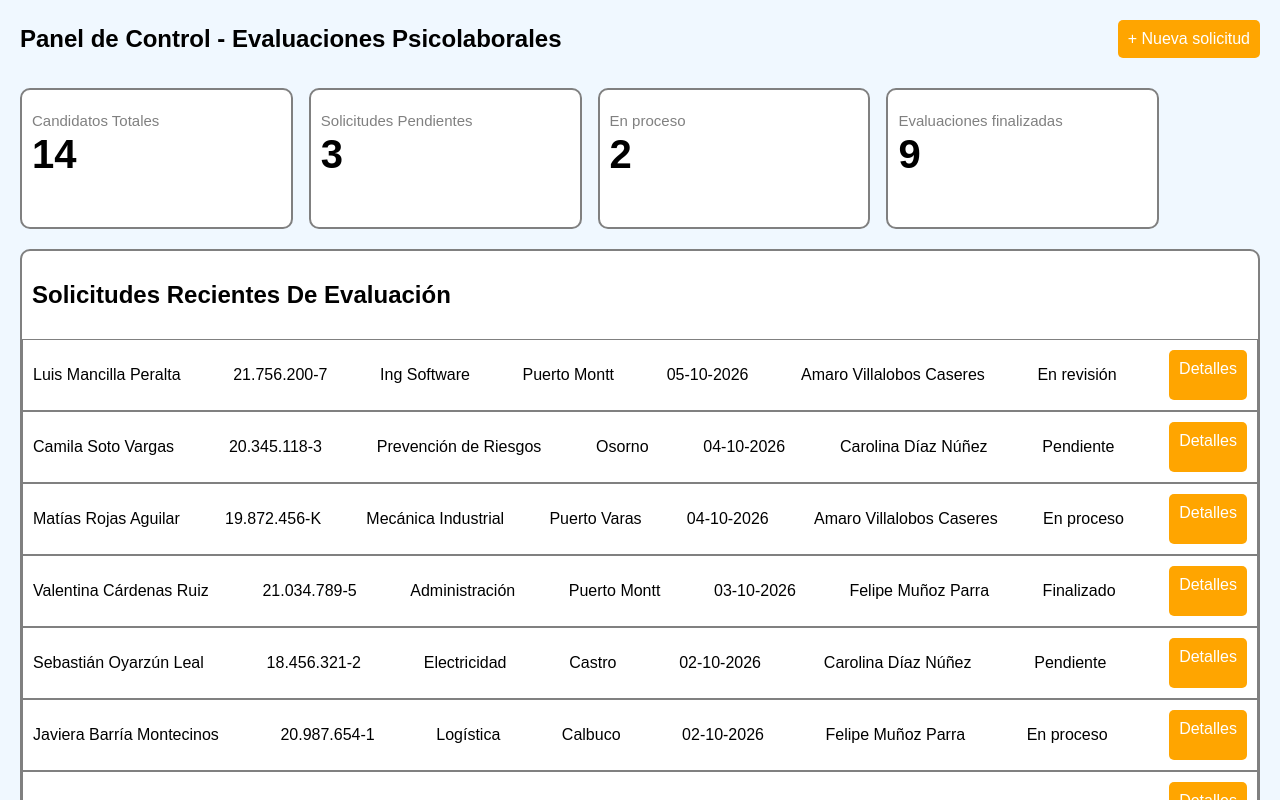
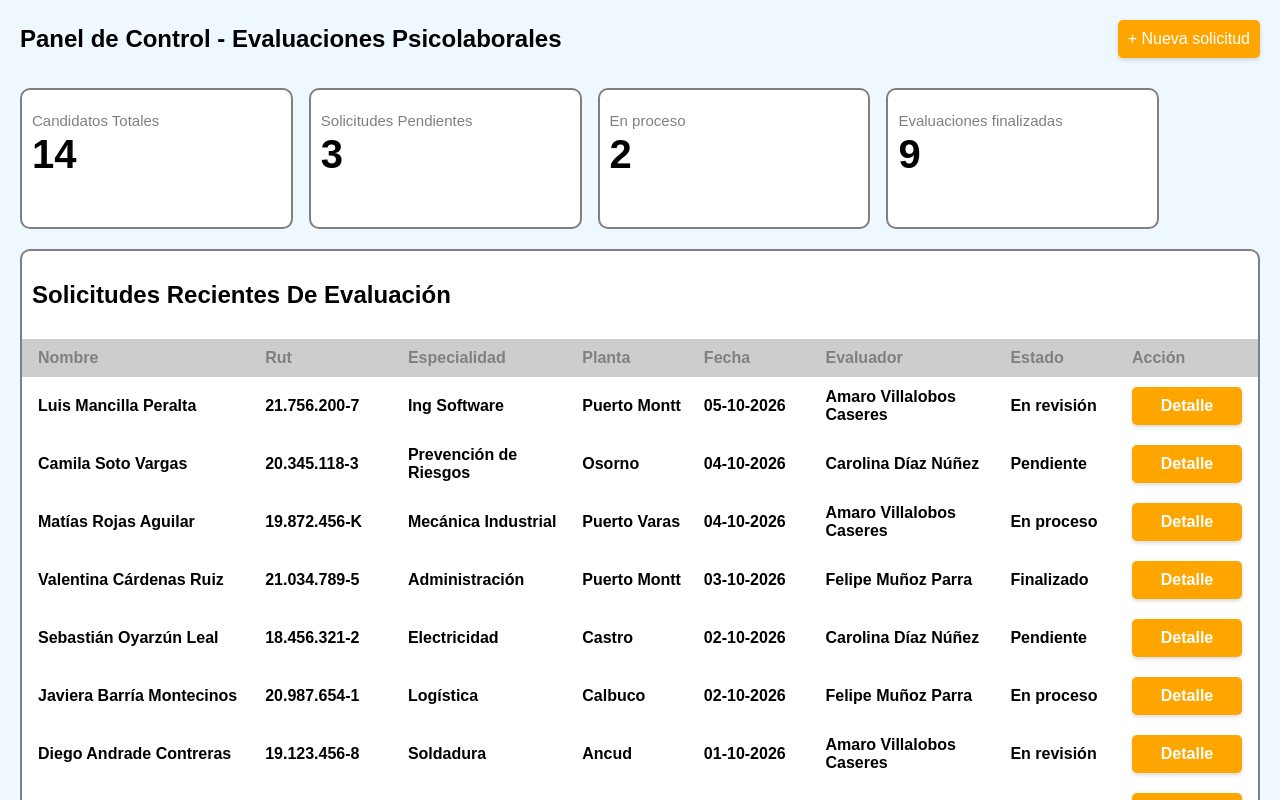
Before and after one commit to ruke-duoc-uc/Aqua-Contratos, a React (Vite) app in the folder vcm-psicolaboral/: page / in a window 1280 px wide. Shown: the top 800 px of the page. Built offline with nearby package versions, Linux system fonts and the light colour scheme.

Commit message:
Establiza la tabla de solicitudes recientes para que paresca mas a un tablas (item alineados)

```diff
--- a/vcm-psicolaboral/src/components/BotonOrange.jsx
+++ b/vcm-psicolaboral/src/components/BotonOrange.jsx
@@ -1,12 +1,34 @@
 /** Boton generico que seguramente se utilizará mas de una vez
  * @Autor Luxorar
  **/
+import { useState } from "react";
 
-function BotonOrange({texto,href}){
-    return(
-        <a href={href} className="nuevasolicitud"
-            style={{backgroundColor:"orange",borderRadius:"5px",padding:"10px", color:"white", textDecoration: "none"}}
-        >{texto}</a>
-    )
+function BotonOrange({ texto, href }) {
+    const [hover, setHover] = useState(false);
+
+    return (
+        <a
+            href={href}
+            onMouseEnter={() => setHover(true)}
+            onMouseLeave={() => setHover(false)}
+            style={{
+                display: "inline-block",
+                textAlign:"center",
+                backgroundColor: hover ? "darkorange" : "orange",
+                transform: hover ? "translateY(-4px)" : "translateY(0)",
+                boxShadow: hover
+                    ? "0 8px 16px rgba(0, 0, 0, 0.25)"
+                    : "0 2px 4px rgba(0, 0, 0, 0.15)",
+                borderRadius: "5px",
+                padding: "10px",
+                color: "white",
+                textDecoration: "none",
+                transition: "background-color 0.2s, transform 0.2s",
+            }}
+        >
+            {texto}
+        </a>
+    );
 }
+
 export default BotonOrange;
--- a/vcm-psicolaboral/src/components/CandidarosRecientes.jsx
+++ b/vcm-psicolaboral/src/components/CandidarosRecientes.jsx
@@ -1,25 +1,33 @@
-/**Lista para poner a los candidatos recientes
+/** Fila de la tabla de candidatos recientes
  * @Autor Luxorar
-**/
+ **/
 import BotonOrange from "./BotonOrange";
+import { COLUMNAS } from "./columnasTabla";
+import { jsxDEV as _jsxDEV } from "react/jsx-dev-runtime";
 
-function CandidatosRecientes({nombre, rut,especialidad,planta,fecha,evaluador,estado}){
-    return(
+function CandidatosRecientes({ nombre, rut, especialidad, planta, fecha, evaluador, estado }) {
+    return (
         <div
             style={{
-                border:"1px solid gray", backgroundColor:"white", display:"flex",gap:"16px",flexDirection:"row",
-                justifyContent:"space-between", padding:"10px"
+                display: "grid",
+                gridTemplateColumns: COLUMNAS,
+                alignItems: "center",
+                gap: "16px",
+                padding: "10px 16px",
+                backgroundColor: "white",
+                fontWeight: "bold",
             }}
         >
-            <p>{nombre}</p>
-            <p>{rut}</p>
-            <p>{especialidad}</p>
-            <p>{planta}</p>
-            <p>{fecha}</p>
-            <p>{evaluador}</p>
-            <p>{estado}</p>
-            <BotonOrange texto="Detalles" href="" />
+            <span>{nombre}</span>
+            <span>{rut}</span>
+            <span>{especialidad}</span>
+            <span>{planta}</span>
+            <span>{fecha}</span>
+            <span>{evaluador}</span>
+            <span>{estado}</span>
+            <BotonOrange texto="Detalle"/>
         </div>
-    );
+            );
 }
+
 export default CandidatosRecientes;
--- /dev/null
+++ b/vcm-psicolaboral/src/components/columnasTabla.js
@@ -0,0 +1,3 @@
+
+export const COLUMNAS =
+    "minmax(0, 2fr) minmax(0, 1.2fr) minmax(0, 1.5fr) minmax(0, 1fr) minmax(0, 1fr) minmax(0, 1.6fr) minmax(0, 1fr) 110px";
--- a/vcm-psicolaboral/src/pages/DashBoardPage.jsx
+++ b/vcm-psicolaboral/src/pages/DashBoardPage.jsx
@@ -1,6 +1,8 @@
 import IndicadorCard from "../components/IndicadorCard";
 import BotonOrange from "../components/BotonOrange";
 import CandidatosRecientes from "../components/CandidarosRecientes";
+import { COLUMNAS } from "../components/columnasTabla"
+import { jsxDEV as _jsxDEV } from "react/jsx-dev-runtime";
 
 function DashBoardPage(){
     let pendientes = 3;
@@ -61,6 +63,22 @@ const candidatos = [
                 }}
             >
                 <h2 style={{padding: "10px"}}>Solicitudes Recientes De Evaluación</h2>
+                {/* Tabla con los titulos de los atributos */}
+                        <div
+                            style={{
+                                display: "grid",
+                                gridTemplateColumns: COLUMNAS,
+                                alignItems: "center",
+                                gap: "16px",
+                                padding: "10px 16px",
+                                backgroundColor: "#CDCDCD",
+                                fontWeight: "bold",
+                                color:"gray"
+                            }}
+                        >
+                            <span>Nombre</span><span>Rut</span><span>Especialidad</span><span>Planta</span><span>Fecha</span><span>Evaluador</span><span>Estado</span><span>Acción</span>
+                        </div>
+                {/* datos de la tablas */}
                 {candidatos.map((candidato)=>(
                     <CandidatosRecientes
                         key={candidato.id}
```
Lines whose indentation alone changed are shown as unchanged.
